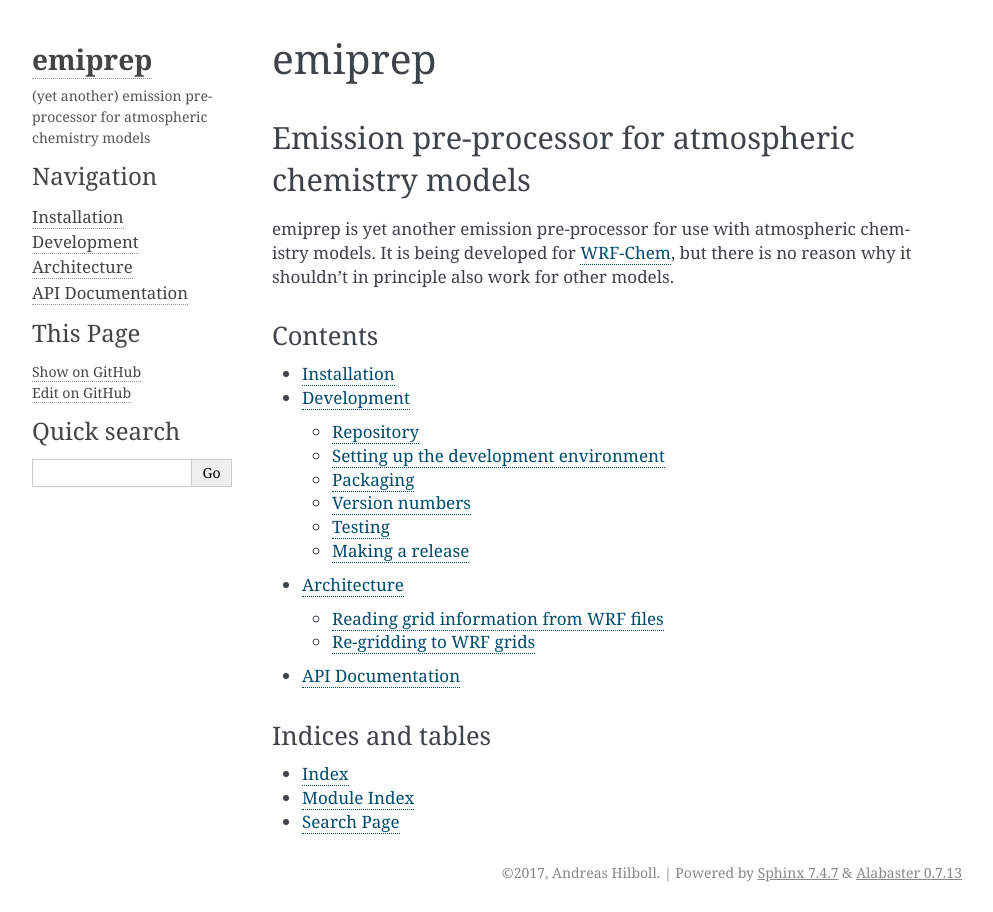
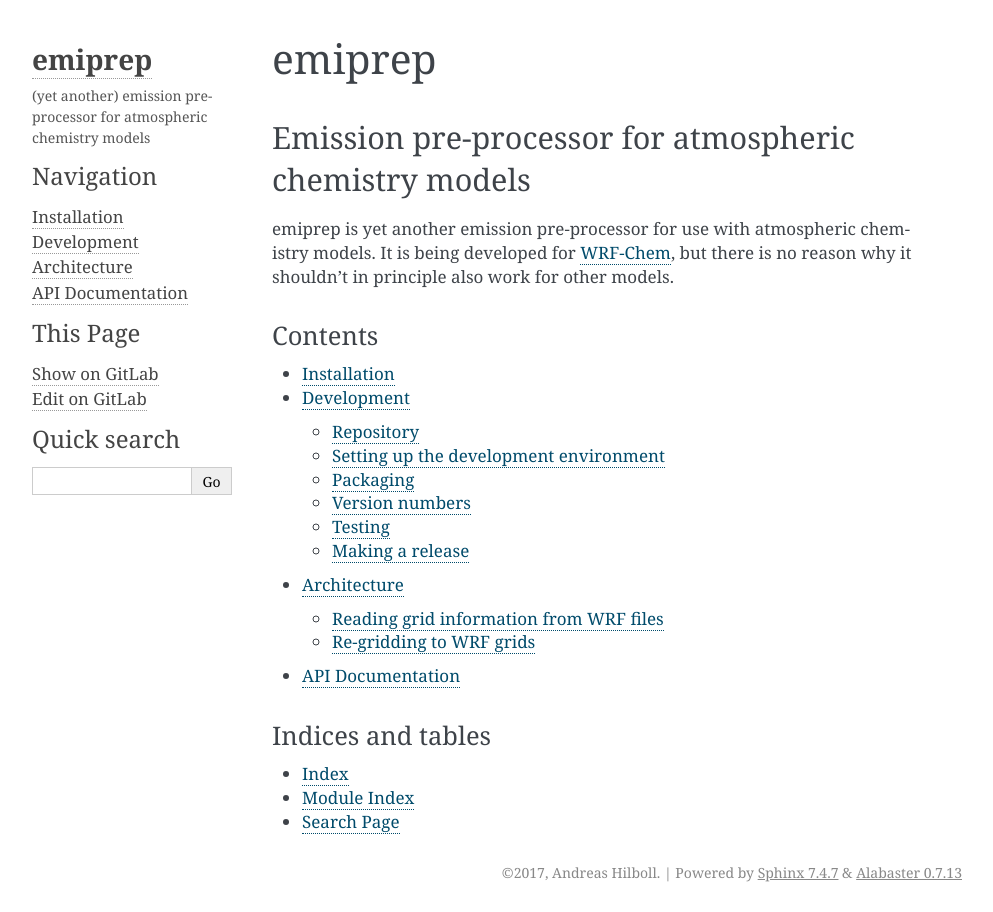
Before and after one commit to andreas-h/emiprep, a Sphinx documentation site: the page built from docs/index.rst, in a window 1280 px wide. Shown: the whole page, without its empty margins (148-1141 px from the left). Built offline with Sphinx 7.4.7, drawn with Linux system fonts in a browser that asks for light colours.

Commit message:
DOC: update docs after move to GitLab

```diff
--- a/docs/_ext/edit_on_github.py
+++ b/docs/_ext/edit_on_github.py
@@ -45,7 +45,7 @@ __licence__ = 'BSD (3 clause)'
 
 
 def get_github_url(app, view, path):
-    github_fmt = 'https://github.com/{}/{}/{}/{}{}'
+    github_fmt = 'https://gitlab.com/{}/{}/{}/{}{}'
     return (
         github_fmt.format(app.config.edit_on_github_project, view,
                           app.config.edit_on_github_branch,
--- a/docs/_templates/sourcelink.html
+++ b/docs/_templates/sourcelink.html
@@ -2,12 +2,12 @@
 <h3>{{ _('This Page') }}</h3>
 <ul class="this-page-menu">
 {%- if show_on_github_url %}
-  <li><a href="{{ show_on_github_url }}"
-         rel="nofollow">{{ _('Show on GitHub') }}</a></li>
+  <li class="toctree-l1"><a href="{{ show_on_github_url }}"
+         rel="nofollow">{{ _('Show on GitLab') }}</a></li>
 {%- endif %}
 {%- if edit_on_github_url %}
-  <li><a href="{{ edit_on_github_url }}"
-         rel="nofollow">{{ _('Edit on GitHub') }}</a></li>
+  <li class="toctree-l1"><a href="{{ edit_on_github_url }}"
+         rel="nofollow">{{ _('Edit on GitLab') }}</a></li>
 {%- endif %}
 </ul>
 {%- endif %}
--- a/docs/conf.py
+++ b/docs/conf.py
@@ -129,7 +129,7 @@ def linkcode_resolve(domain, info):
 
     fn = os.path.relpath(fn, start=os.path.dirname(emiprep.__file__))
 
-    gh_emiprep_base_url = 'http://github.com/andreas-h/emiprep/'
+    gh_emiprep_base_url = 'http://gitlab.com/andreas-h/emiprep/'
     if '+' in emiprep.__version__:
         return gh_emiprep_base_url + 'blob/develop/emiprep/%s%s' % (
             fn, linespec)
--- a/setup.py
+++ b/setup.py
@@ -38,7 +38,7 @@ setup(name='emiprep',
       cmdclass=versioneer.get_cmdclass(),
       description=('(yet another) emission pre-processor for '
                    'atmospheric chemistry models'),
-      url='https://github.com/andreas-h/emiprep/',
+      url='https://gitlab.com/andreas-h/emiprep/',
       author='Andreas Hilboll',
       author_email='hilboll@uni-bremen.de',
       license='AGPLv3',
```
